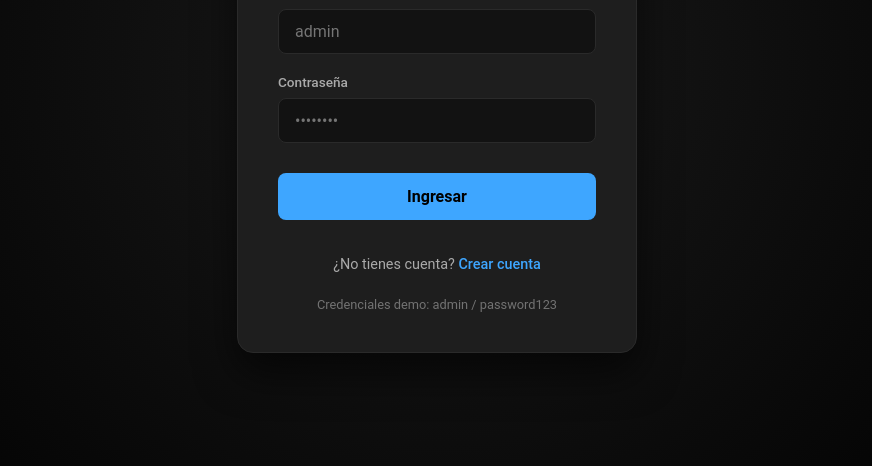
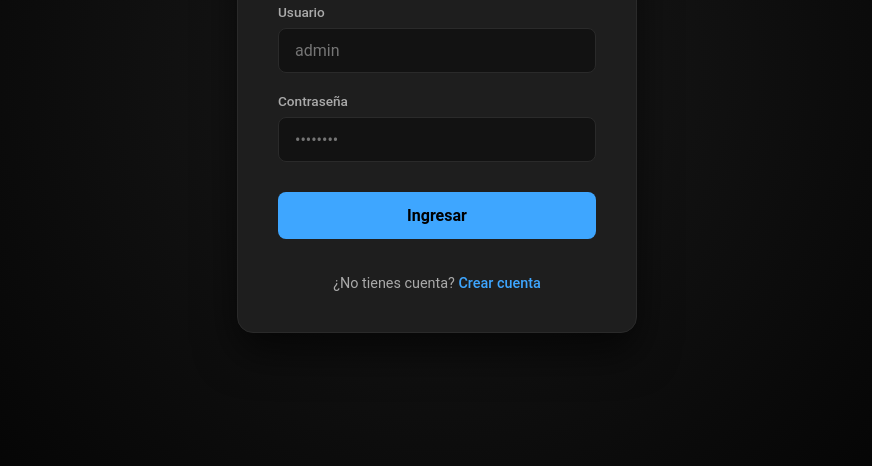
Before and after one commit to vanhelsig34-dot/API-WEB, a plain HTML site: page frontend/index.html in a window 1280 px wide. Shown: the part 334-800 px from the top of the page, without its empty margins (203-1075 px from the left). Drawn offline with Linux system fonts and the light colour scheme.

Commit message:
chore: remove demo credentials from login page

```diff
--- a/frontend/index.html
+++ b/frontend/index.html
@@ -51,7 +51,7 @@
 
             <p id="error-msg" class="hidden">Usuario o contraseña inválidos</p>
             <p id="success-msg" class="hidden success">Cuenta creada con éxito. Inicia sesión.</p>
-            <p class="login-hint">Credenciales demo: admin / password123</p>
+
         </div>
     </div>
 
```
